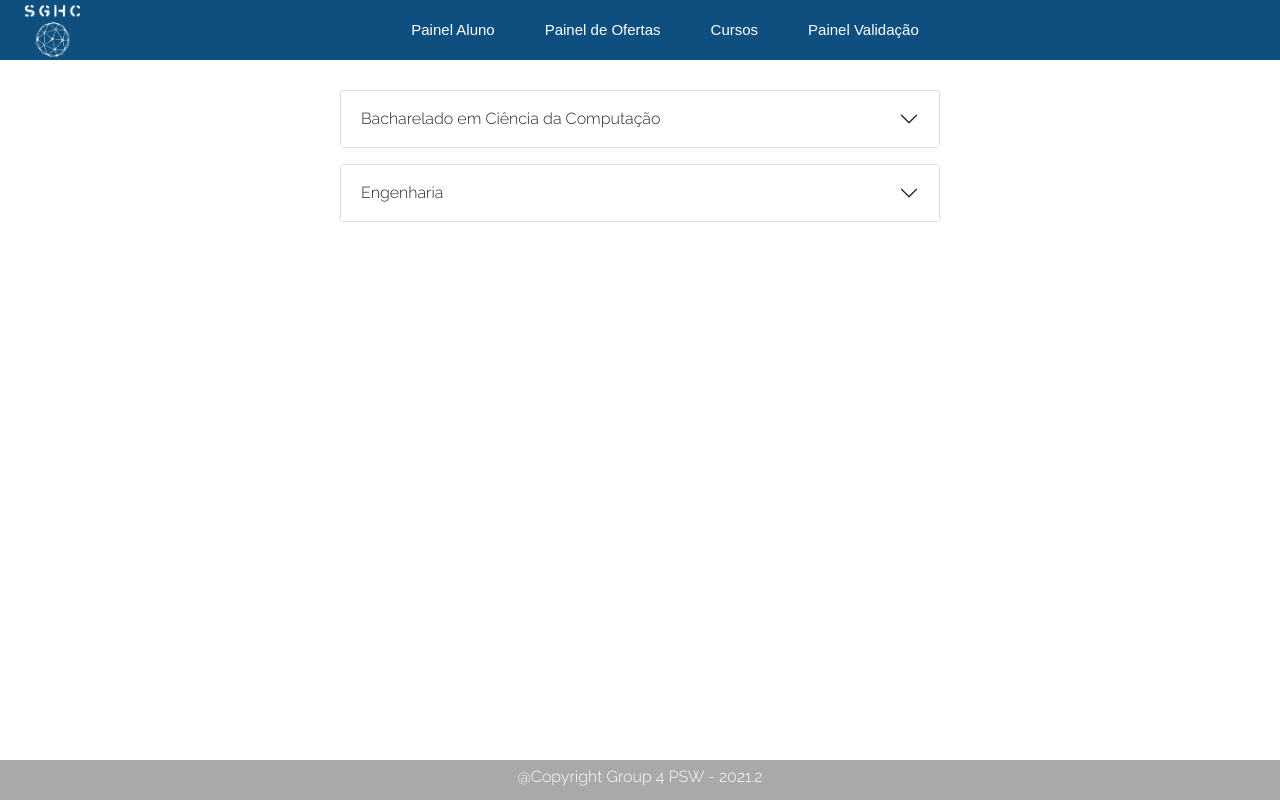
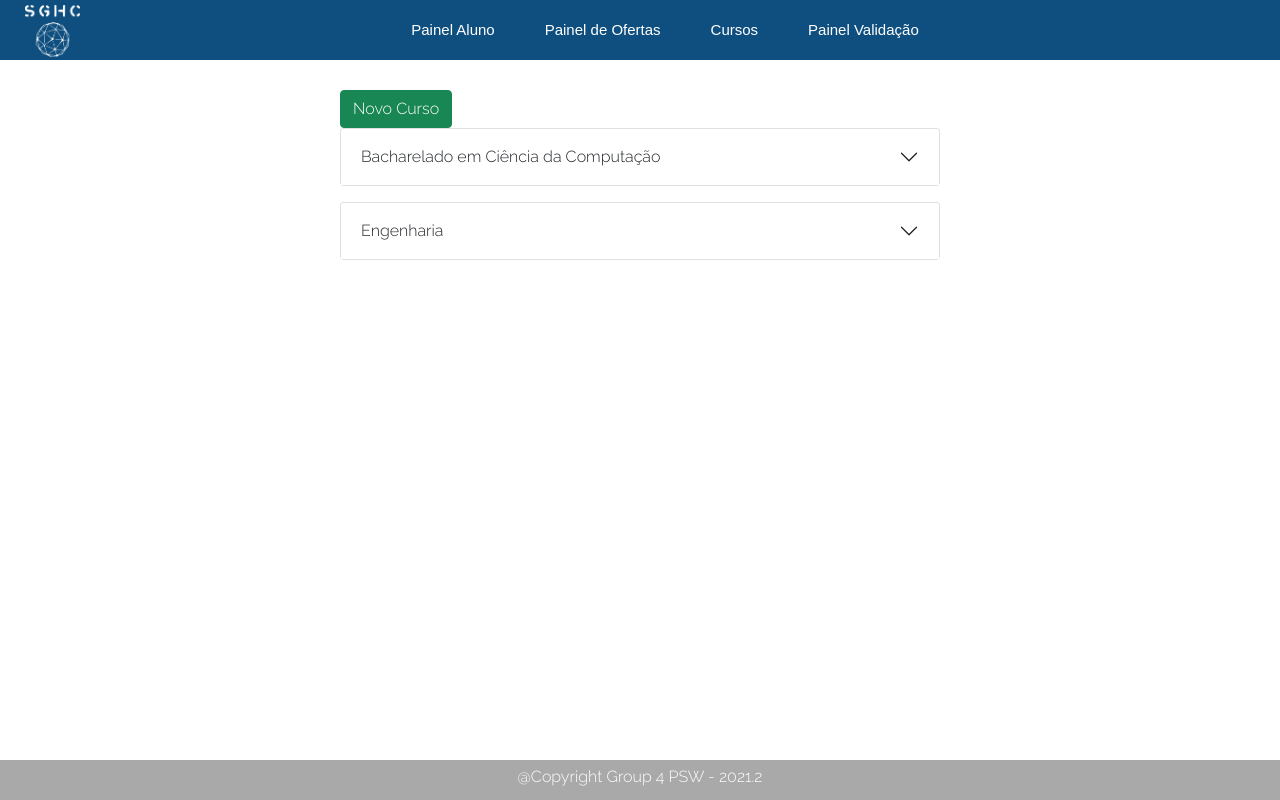
Before and after one commit to dsm-cefet-rj/trabalhointegrado2021-2-2021-2-grupo-4, a React (Create React App) app in the folder frontend/: page /painelcurso in a window 1280 px wide. Built offline with nearby package versions, Linux system fonts and the light colour scheme.

Commit message:
Ajuste no botão de novo curso

```diff
--- a/frontend/src/components/PainelCurso/formularioCurso.js
+++ b/frontend/src/components/PainelCurso/formularioCurso.js
@@ -1,7 +1,7 @@
 import React, { useState } from 'react'
 import { useSelector, useDispatch} from 'react-redux'
 import { add, edit } from './cursosSlice'
-import './styled.css'
+import './styled.scss'
 
 export default function FormularioCurso(props) {
     const [obj, setObj] = useState(props.curso);
--- a/frontend/src/components/PainelCurso/index.js
+++ b/frontend/src/components/PainelCurso/index.js
@@ -28,6 +28,9 @@ function PainelCurso(props) {
   return(
     <div className='wrapper'>
       <div className='accordion'>
+        <div type="button" className="btn btn-success btn-block" >
+          Novo Curso
+        </div>
         {cursos.map((item) => (
           <Card key={item.id} style={{ marginBottom: '1rem' }}>
             <CardHeader className={selected === item.id ? 'accordion-button' : 'accordion-button collapsed'} onClick={() => toggle(item.id)}>{item.name}</CardHeader>
```
Also changed, not shown: frontend/src/components/PainelCurso/styled.scss (renamed from frontend/src/components/PainelCurso/styled.css).
